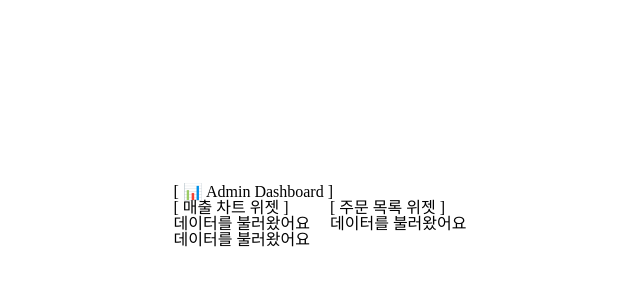
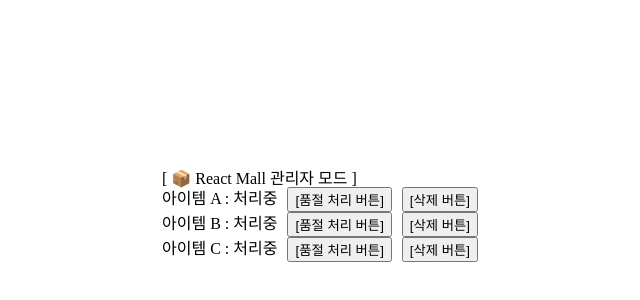
Before and after one commit to yunajoe/react-master-class-part2-inflearn, a React (Vite) app: page / in a window 1280 px wide. Shown: the part 184-484 px from the top of the page, without its empty margins (320-960 px from the left). Built offline with nearby package versions, Linux system fonts and the light colour scheme.

Commit message:
mission:대규모 상품 리스트의 '리액트 성능 최적화

```diff
--- a/src/App.jsx
+++ b/src/App.jsx
@@ -1,6 +1,6 @@
 import "./App.css";
-import DashBoard from "./components/DashBoard.jsx";
-import DashBoardProvider from "./provider/DashBoardProvider.jsx";
+import ProductSystem from "./components/ProductSystem";
+import ProductProvider from "./provider/ProductProvider";
 
 function App() {
   return (
@@ -12,9 +12,9 @@ function App() {
         alignItems: "center",
       }}
     >
-      <DashBoardProvider>
-        <DashBoard />
-      </DashBoardProvider>
+      <ProductProvider>
+        <ProductSystem />
+      </ProductProvider>
     </div>
   );
 }
--- /dev/null
+++ b/src/components/ProductSystem.jsx
@@ -0,0 +1,48 @@
+import { useContext } from "react";
+import {
+  ProductDispatchContext,
+  ProductStateContext,
+} from "../contexts/ProductContext";
+
+function ProductSystem() {
+  const { state } = useContext(ProductStateContext);
+  const { dispatch } = useContext(ProductDispatchContext);
+
+  return (
+    <div>
+      <h1> [ 📦 React Mall 관리자 모드 ]</h1>
+      {state.map((item) => (
+        <div
+          key={item.id}
+          style={{ display: "flex", alignItems: "center", columnGap: "10px" }}
+        >
+          <p>
+            {item.name} : {item.status}
+          </p>
+          <button
+            onClick={() => {
+              dispatch({
+                type: "SOLD_OUT",
+                payload: item.id,
+              });
+            }}
+          >
+            [품절 처리 버튼]
+          </button>
+          <button
+            onClick={() => {
+              dispatch({
+                type: "DELETE",
+                payload: item.id,
+              });
+            }}
+          >
+            [삭제 버튼]
+          </button>
+        </div>
+      ))}
+    </div>
+  );
+}
+
+export default ProductSystem;
--- /dev/null
+++ b/src/contexts/ProductContext.jsx
@@ -0,0 +1,4 @@
+import { createContext } from "react";
+
+export const ProductStateContext = createContext();
+export const ProductDispatchContext = createContext();
--- /dev/null
+++ b/src/provider/ProductProvider.jsx
@@ -0,0 +1,53 @@
+import { useMemo, useReducer } from "react";
+import {
+  ProductDispatchContext,
+  ProductStateContext,
+} from "../contexts/ProductContext";
+
+function reducer(state, action) {
+  switch (action.type) {
+    case "SOLD_OUT": {
+      return [
+        ...state.map((item) =>
+          item.id === action.payload ? { ...item, status: "품절" } : item,
+        ),
+      ];
+    }
+    case "DELETE": {
+      return state.filter((item) => item.id !== action.payload);
+    }
+    default:
+      return state;
+  }
+}
+function ProductProvider({ children }) {
+  const [state, dispatch] = useReducer(reducer, [
+    {
+      id: 1,
+      name: "아이템 A",
+      status: "처리중",
+    },
+    {
+      id: 2,
+      name: "아이템 B",
+      status: "처리중",
+    },
+    {
+      id: 3,
+      name: "아이템 C",
+      status: "처리중",
+    },
+  ]);
+
+  const memoizedState = useMemo(() => state, [state]);
+
+  return (
+    <ProductStateContext.Provider value={{ state: memoizedState }}>
+      <ProductDispatchContext.Provider value={{ dispatch }}>
+        {children}
+      </ProductDispatchContext.Provider>
+    </ProductStateContext.Provider>
+  );
+}
+
+export default ProductProvider;
```
